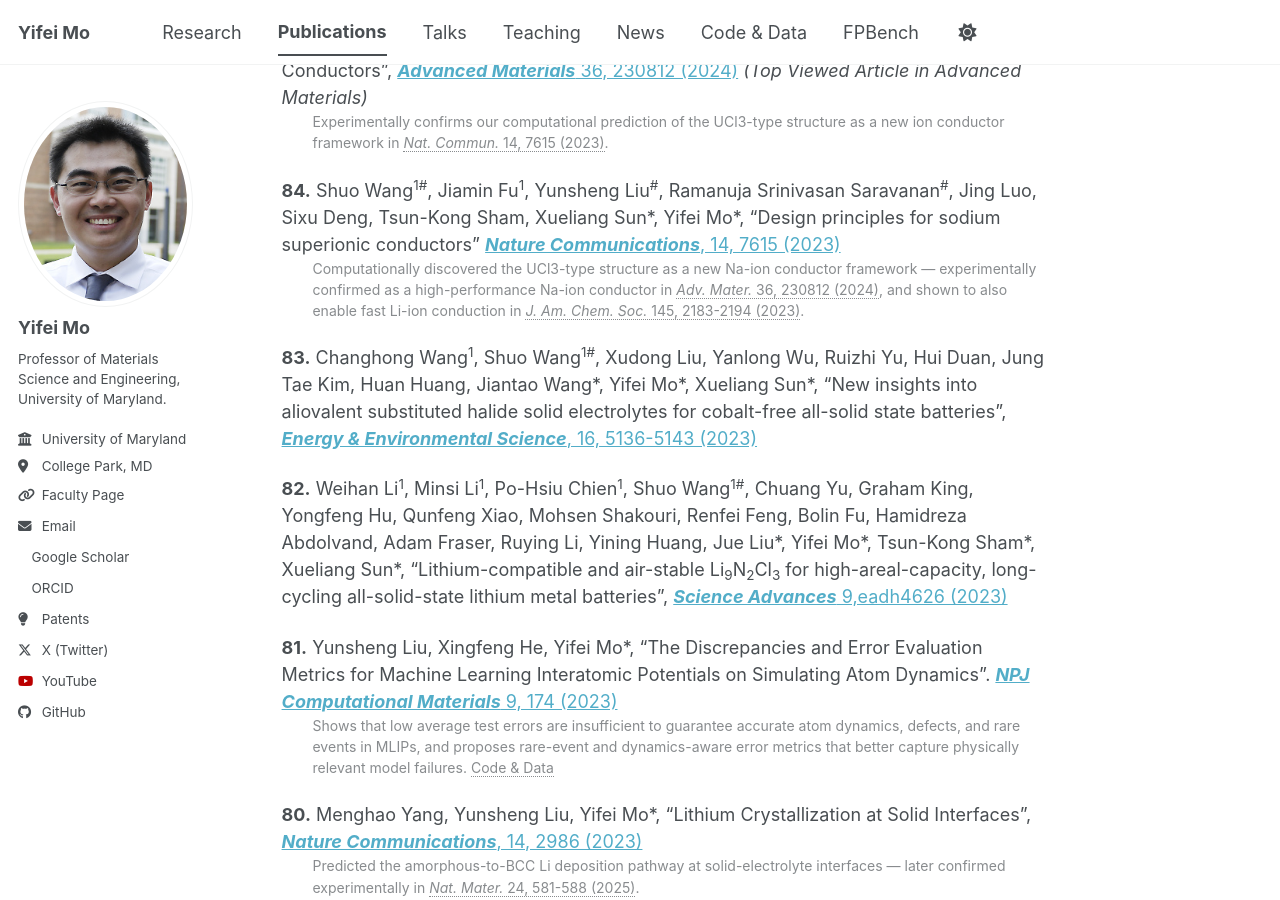
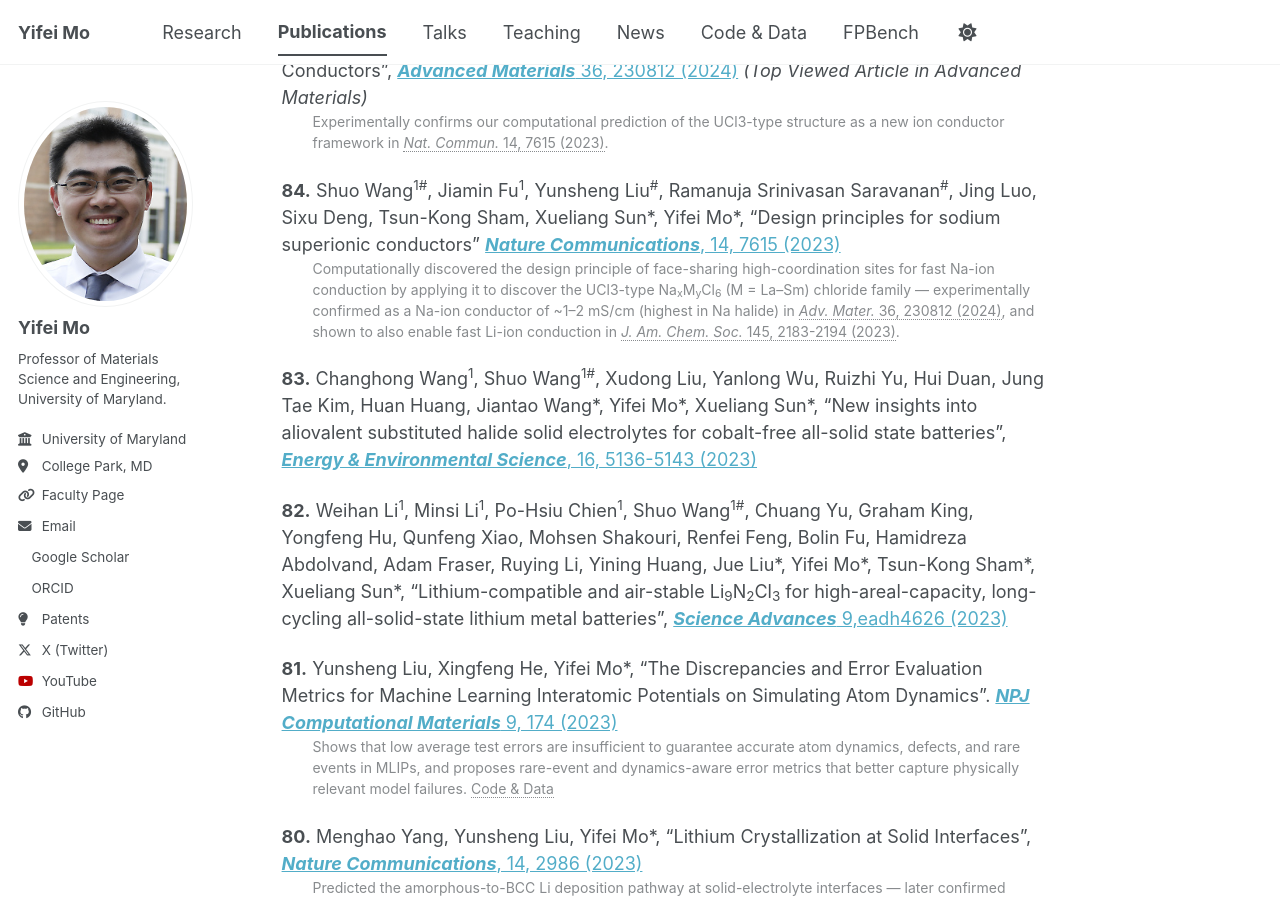
Before and after one commit to yifeimo/yifeimo.github.io, a Jekyll site: the page built from _pages/publications.md, in a window 1280 px wide and 900 px high, scrolled down 2292 px. Built offline with Jekyll 4.4.1, drawn with Linux system fonts in a browser that asks for light colours; a style sheet for code colours, icons or effects is not loaded.

Commit message:
Update entry 84 description to emphasize the design principle discovered
Co-Authored-By: Claude Sonnet 5 <noreply@anthropic.com>

```diff
--- a/_pages/publications.md
+++ b/_pages/publications.md
@@ -50,7 +50,7 @@ author_profile: true
 <br><span class="citation" style="display: block; margin-left: 2.2em;">Experimentally confirms our computational prediction of the UCl3-type structure as a new ion conductor framework in [*Nat. Commun.* 14, 7615 (2023)](https://doi.org/10.1038/s41467-023-43436-3).</span>
 
 **84.** Shuo Wang<sup>1#</sup>, Jiamin Fu<sup>1</sup>, Yunsheng Liu<sup>#</sup>, Ramanuja Srinivasan Saravanan<sup>#</sup>, Jing Luo, Sixu Deng, Tsun-Kong Sham, Xueliang Sun\*, Yifei Mo\*, "Design principles for sodium superionic conductors" [***Nature Communications***, 14, 7615 (2023)](https://doi.org/10.1038/s41467-023-43436-3)
-<br><span class="citation" style="display: block; margin-left: 2.2em;">Computationally discovered the UCl3-type structure as a new Na-ion conductor framework — experimentally confirmed as a high-performance Na-ion conductor in [*Adv. Mater.* 36, 230812 (2024)](https://doi.org/10.1002/adma.202308012), and shown to also enable fast Li-ion conduction in [*J. Am. Chem. Soc.* 145, 2183-2194 (2023)](https://doi.org/10.1021/jacs.2c09446).</span>
+<br><span class="citation" style="display: block; margin-left: 2.2em;">Computationally discovered the design principle of face-sharing high-coordination sites for fast Na-ion conduction by applying it to discover the UCl3-type Na<sub>x</sub>M<sub>y</sub>Cl<sub>6</sub> (M = La–Sm) chloride family — experimentally confirmed as a Na-ion conductor of ~1–2 mS/cm (highest in Na halide) in [*Adv. Mater.* 36, 230812 (2024)](https://doi.org/10.1002/adma.202308012), and shown to also enable fast Li-ion conduction in [*J. Am. Chem. Soc.* 145, 2183-2194 (2023)](https://doi.org/10.1021/jacs.2c09446).</span>
 
 **83.** Changhong Wang<sup>1</sup>, Shuo Wang<sup>1#</sup>, Xudong Liu, Yanlong Wu, Ruizhi Yu, Hui Duan, Jung Tae Kim, Huan Huang, Jiantao Wang\*, Yifei Mo\*, Xueliang Sun\*, "New insights into aliovalent substituted halide solid electrolytes for cobalt-free all-solid state batteries", [***Energy & Environmental Science***, 16, 5136-5143 (2023)](https://doi.org/10.1039/D3EE01119D)
 
```
